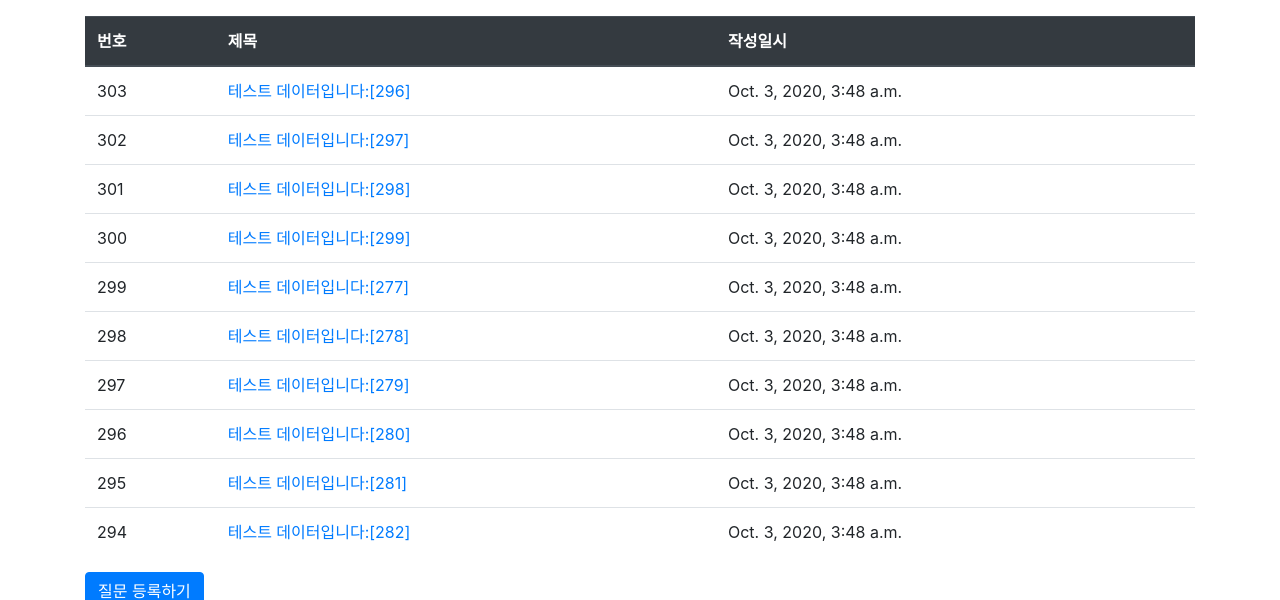
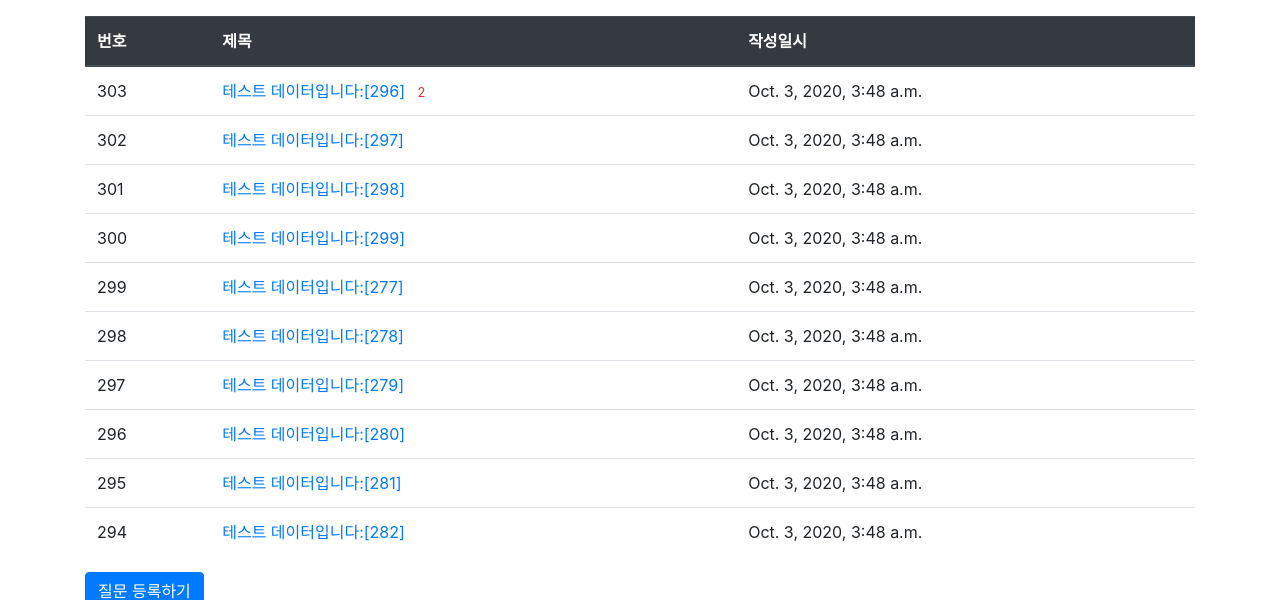
Before and after one commit to lapass50025/www, a Django app: page /pybo/ in a window 1280 px wide. Shown: the part 57-657 px from the top of the page. Run offline with Django 3.2, Linux system fonts and the light colour scheme; data comes from the database, SQL or seed files in the repository; both versions use the stored data as it was after the commit; some libraries are stand-ins or nearby versions.

Commit message:
reply count added

```diff
--- a/template/pybo/question_list.html
+++ b/template/pybo/question_list.html
@@ -20,6 +20,9 @@
             {# <td>{{forloop.counter }}</td> #}
             <td>
                 <a href="{% url 'pybo:pybo_detail' question.id %}">{{ question.subject }}</a>
+                {% if question.answer_set.count > 0 %}
+                    <span class="text-danger small ml-2">{{ question.answer_set.count }} </span>
+                {% endif %}
             </td>
             <td>{{ question.create_date }}</td>
         </tr>
```
Also changed, not shown: db.sqlite3.
